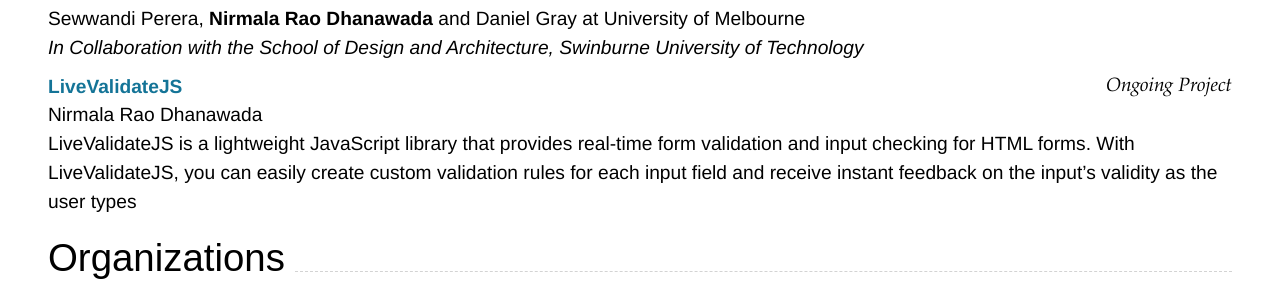
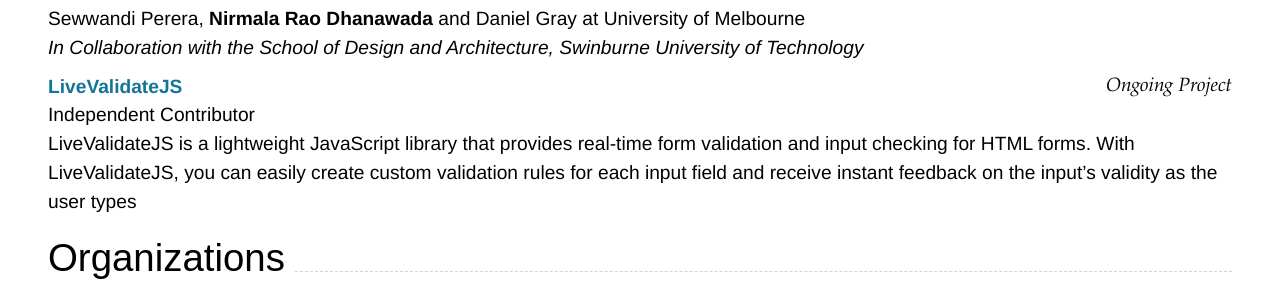
Before and after one commit to thedhanawada/me, a Jekyll site: the page built from index.md, in a window 1280 px wide and 900 px high, scrolled down 3212 px. Shown: the part 368-662 px from the top of the window. Built offline with Jekyll 4.4.1, drawn with Linux system fonts in a browser that asks for light colours; nearby versions of some CDN libraries.

Commit message:
Update index.md

```diff
--- a/index.md
+++ b/index.md
@@ -174,7 +174,7 @@ Sewwandi Perera, **Nirmala Rao Dhanawada** and Daniel Gray at University of Melb
 _In Collaboration with the School of Design and Architecture, Swinburne University of Technology_
 
 ### [**LiveValidateJS**](https://github.com/Formu8JS/LiveValidateJS){:target="_blank"}`Ongoing Project`
-Nirmala Rao Dhanawada<br>
+Independent Contributor<br>
 LiveValidateJS is a lightweight JavaScript library that provides real-time form validation and input checking for HTML forms. With LiveValidateJS, you can easily create custom validation rules for each input field and receive instant feedback on the input's validity as the user types
 
 ## Organizations
```
